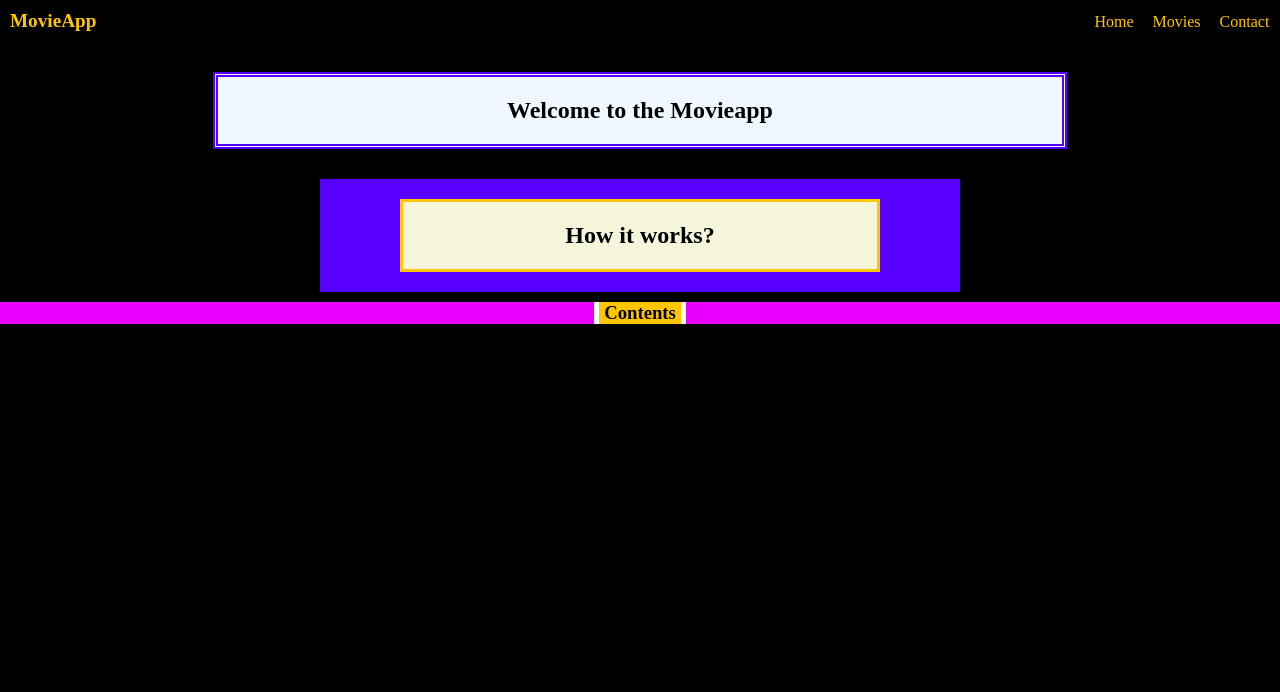
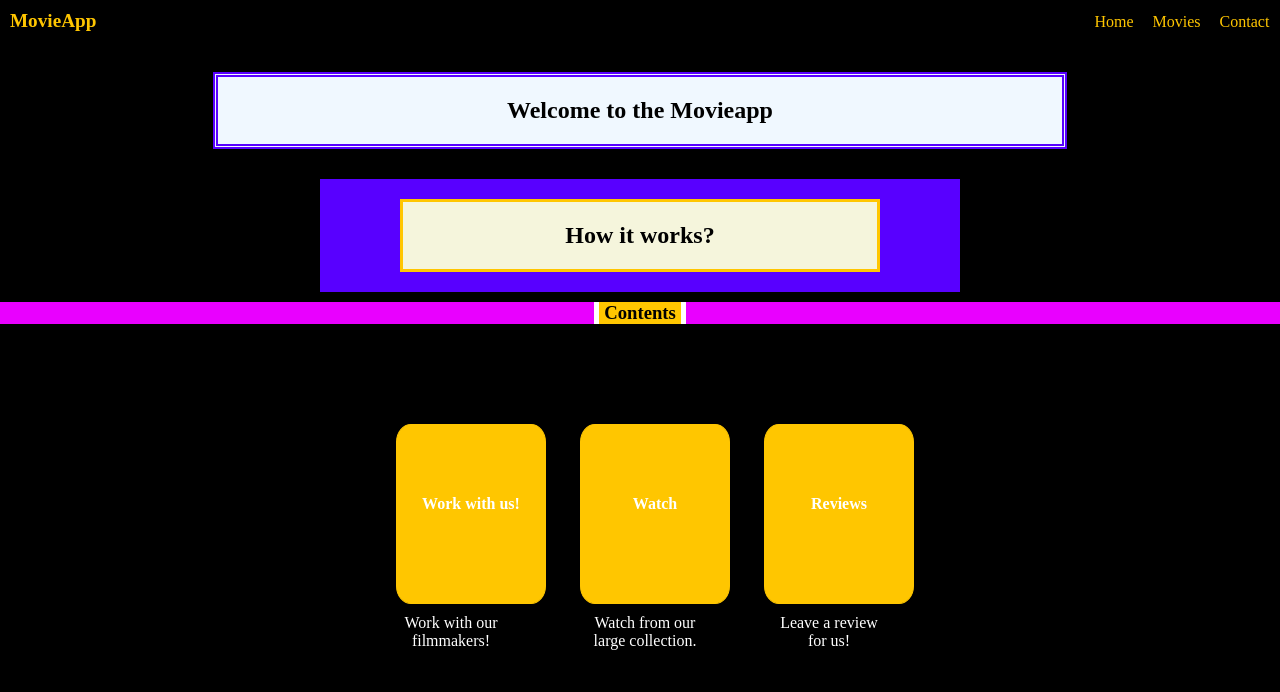
Before and after one commit to almaliselin/CSS--rnekleri, a plain HTML site: page ornek_2/ornek_2.html in a window 1280 px wide. Drawn offline with Linux system fonts and the light colour scheme.

Commit message:
pseudo class

```diff
--- a/ornek_2/ornek_2.css
+++ b/ornek_2/ornek_2.css
@@ -90,3 +90,78 @@ h3 {
     padding-left: 5px;
     padding-right: 5px;
 }
+
+div {
+    margin: 100px;
+    text-align: center;
+}
+
+div>a {
+    display: inline-block;
+    text-decoration: none;
+    width: 150px;
+    height: 180px;
+    padding: 70px 20px 20px;
+    margin-left: 30px;
+}
+
+div>a:link {
+    border: 1.5px solid #FFC600;
+    border-radius: 10%;
+    background-color: #FFC600;
+    color: white;
+    font-weight: bold;
+}
+
+div>a:visited {
+    color: white;
+    border: #FFC600;
+    border-radius: 10%;
+}
+
+div>a:hover {
+    background-color: #5800FF;
+    border: 1.5px solid #5800FF;
+    border-radius: 10%;
+}
+
+div>a:active {
+    background-color: #E900FF;
+    border: 1.5px solid #E900FF;
+    border-radius: 10%;
+}
+
+.tanimlar {
+    margin-top: 10px;
+    display: inline-block;
+}
+
+.tanimlar>p {
+    color: white;
+    width: 120px;
+    height: 75px;
+    text-align: center;
+}
+
+.tanimlar>.tanim1 {
+    display: inline-block;
+    visibility: none;
+    margin-left: 30px;
+    margin-right: 30px;
+}
+
+.tanimlar>.tanim2 {
+    display: inline-block;
+    margin-left: 40px;
+    margin-right: 30px;
+}
+
+.tanimlar>.tanim3 {
+    display: inline-block;
+    margin-left: 30px;
+    margin-right: 30px;
+}
+
+.dügme1:hover+.tanim1 {
+    visibility: visible;
+}
--- a/ornek_2/ornek_2.html
+++ b/ornek_2/ornek_2.html
@@ -35,6 +35,18 @@
         </section>
     </main>
 
+    <!--Pseudo classes-->
+    <div class="dügmeler">
+        <a href="#" class="dügme1">Work with us!</a>
+        <a href="#" class="dügme2">Watch</a>
+        <a href="#" class="dügme3">Reviews</a>
+        <section class="tanimlar">
+            <p class="tanim1">Work with our filmmakers!</p>
+            <p class="tanim2">Watch from our large collection.</p>
+            <p class="tanim3">Leave a review for us!</p>
+        </section>
+    </div>
+
 
 </body>
 
```
